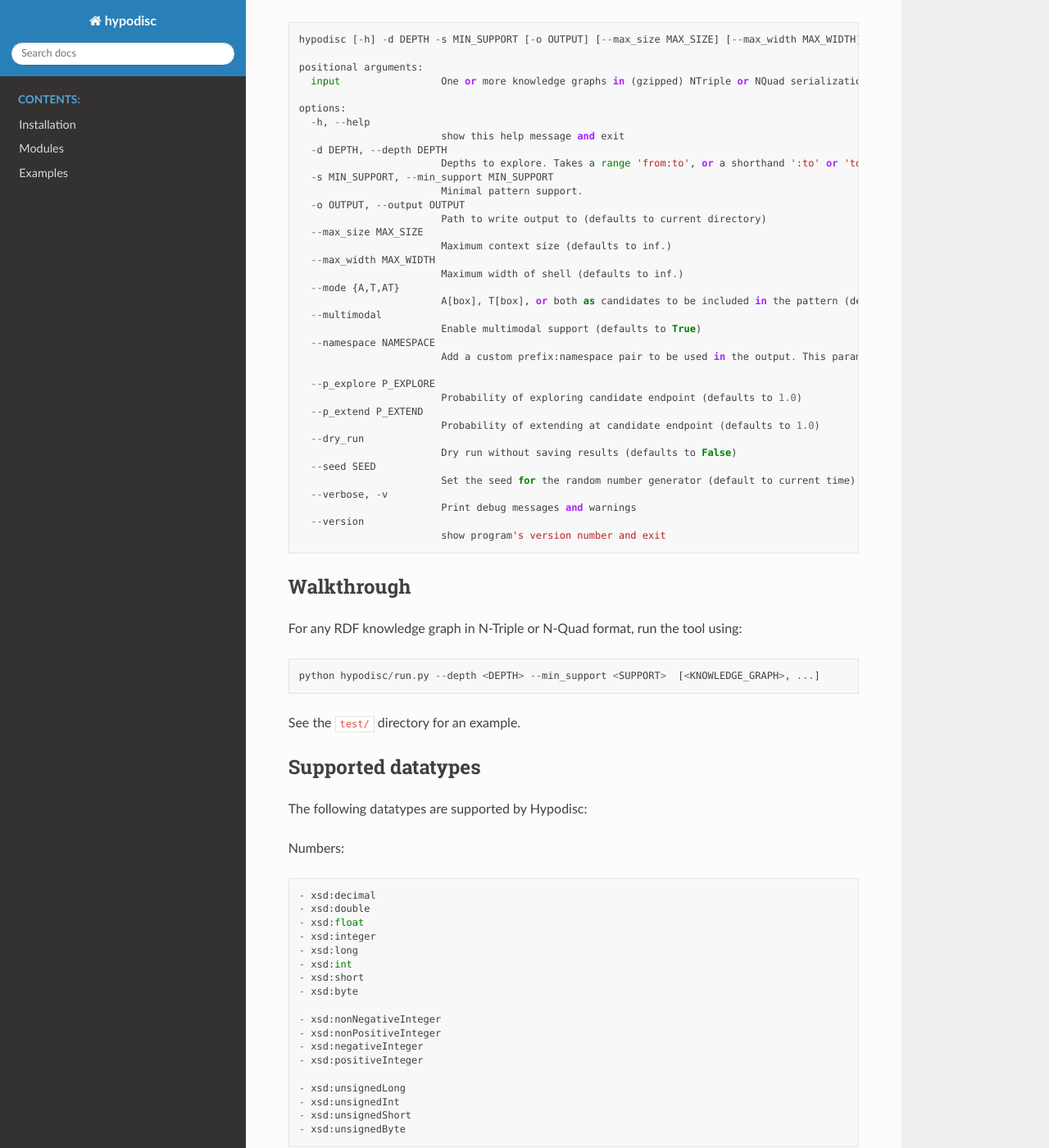
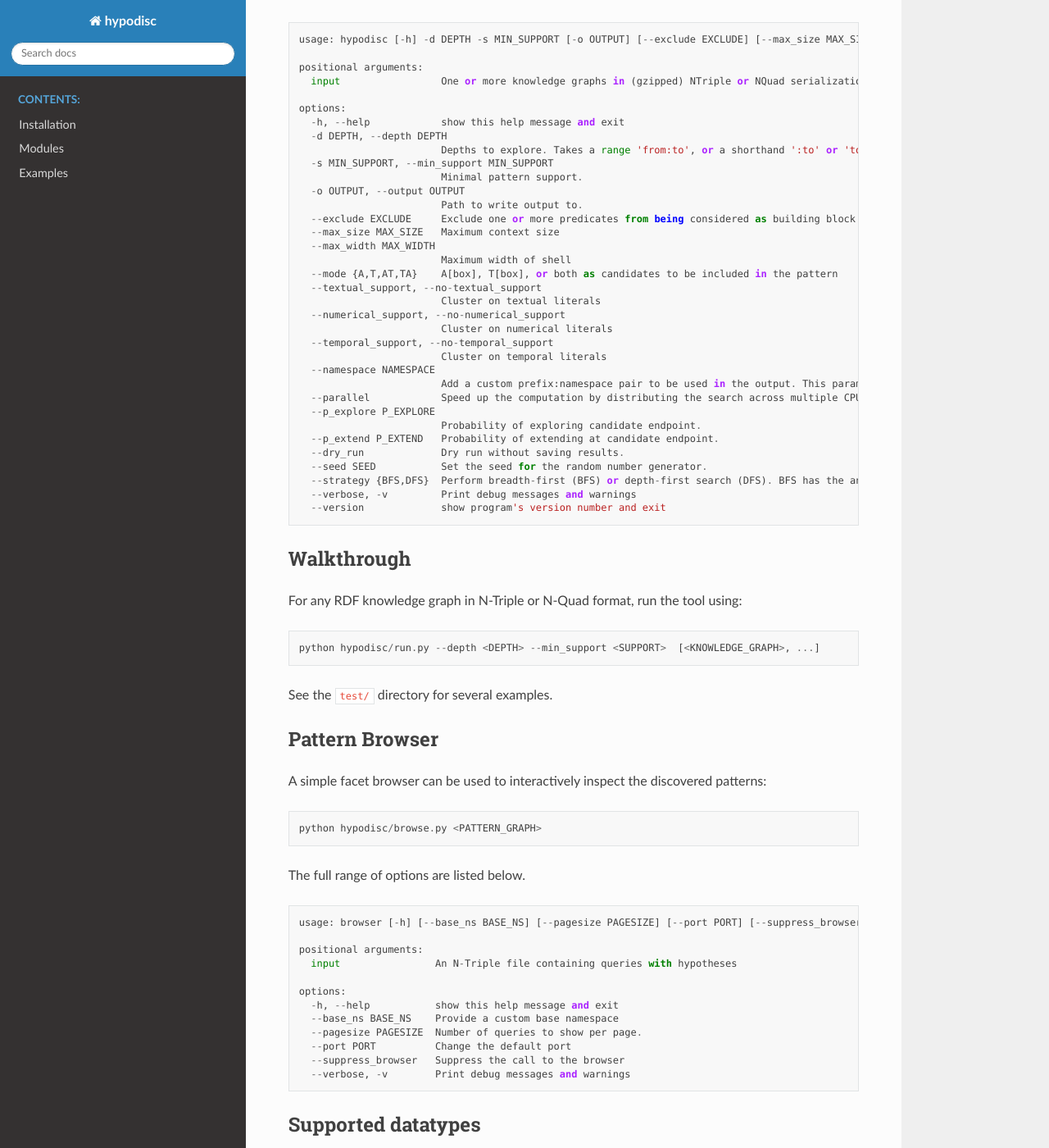
Before and after one commit to wxwilcke/hypodisc, a Sphinx documentation site: the page built from docs/source/index.rst, in a window 1280 px wide and 1400 px high, scrolled down 1200 px. Shown: the whole window at 82% size. Built offline with Sphinx 7.4.7 and the Read the Docs theme 2.0.0, drawn with Linux system fonts in a browser that asks for light colours; some of the changed text lies outside the part shown.

Commit message:
Updated documentation

```diff
--- a/docs/source/hypodisc.rst
+++ b/docs/source/hypodisc.rst
@@ -5,6 +5,11 @@
 ---------------------------
 
 .. automodule:: hypodisc.run
+   :members:
+   :undoc-members:
+   :show-inheritance:
+
+.. automodule:: hypodisc.browser
    :members:
    :undoc-members:
    :show-inheritance:
--- a/docs/source/index.rst
+++ b/docs/source/index.rst
@@ -17,15 +17,15 @@
 
 To install this tool you will need the `git version control system <https://git-scm.com>`_ and a recent `Python <https://www.python.org>`_ setup which include ``pip``.
 
-1) Clone this repository using ``git``: ::
+1) Clone this repository (and the necessary submodules) using ``git``: ::
 
-    git clone https://gitlab.com/wxwilcke/hypodisc.git
+    git clone --recurse-submodules https://gitlab.com/wxwilcke/hypodisc.git
 
 2) Change directory to the root of the tool: ::
 
     cd hypodisc/
 
-3) Install the prerequisites (numpy, sklearn, and pyRDF) and the tool itself using pip: ::
+3) Install the prerequisites (numpy, sklearn, flask, and pyRDF) and the tool itself using pip: ::
 
     pip install .
 
@@ -36,43 +36,42 @@
 
 Hypodisc accepts the follow parameters: ::
 
-    hypodisc [-h] -d DEPTH -s MIN_SUPPORT [-o OUTPUT] [--max_size MAX_SIZE] [--max_width MAX_WIDTH] [--mode {A,T,AT,TA}] [--multimodal] [--namespace NAMESPACE] [--p_explore P_EXPLORE] [--p_extend P_EXTEND] [--dry_run] [--seed SEED] [--verbose] [--version] input [input ...]
+
+    usage: hypodisc [-h] -d DEPTH -s MIN_SUPPORT [-o OUTPUT] [--exclude EXCLUDE] [--max_size MAX_SIZE] [--max_width MAX_WIDTH] [--mode {A,T,AT,TA}] [--textual_support | --no-textual_support] [--numerical_support | --no-numerical_support] [--temporal_support | --no-temporal_support] [--namespace NAMESPACE] [--parallel] [--p_explore P_EXPLORE] [--p_extend P_EXTEND] [--dry_run] [--seed SEED] [--strategy {BFS,DFS}] [--verbose] [--version] input [input ...]
 
     positional arguments:
       input                 One or more knowledge graphs in (gzipped) NTriple or NQuad serialization format.
 
     options:
-      -h, --help
-                            show this help message and exit
+      -h, --help            show this help message and exit
       -d DEPTH, --depth DEPTH
                             Depths to explore. Takes a range 'from:to', or a shorthand ':to' or 'to' if all depths up to that point are to be considered.
       -s MIN_SUPPORT, --min_support MIN_SUPPORT
                             Minimal pattern support.
       -o OUTPUT, --output OUTPUT
-                            Path to write output to (defaults to current directory)
-      --max_size MAX_SIZE
-                            Maximum context size (defaults to inf.)
+                            Path to write output to.
+      --exclude EXCLUDE     Exclude one or more predicates from being considered as building block for pattern.
+      --max_size MAX_SIZE   Maximum context size
       --max_width MAX_WIDTH
-                            Maximum width of shell (defaults to inf.)
-      --mode {A,T,AT}
-                            A[box], T[box], or both as candidates to be included in the pattern (defaults to AT)
-      --multimodal
-                            Enable multimodal support (defaults to True)
+                            Maximum width of shell
+      --mode {A,T,AT,TA}    A[box], T[box], or both as candidates to be included in the pattern
+      --textual_support, --no-textual_support
+                            Cluster on textual literals
+      --numerical_support, --no-numerical_support
+                            Cluster on numerical literals
+      --temporal_support, --no-temporal_support
+                            Cluster on temporal literals
       --namespace NAMESPACE
                             Add a custom prefix:namespace pair to be used in the output. This parameter can be used more than once to provide multiple mappings. Must be provided as 'prefix:namespace', eg 'ex:http://example.org/'.
-
+      --parallel            Speed up the computation by distributing the search across multiple CPU cores
       --p_explore P_EXPLORE
-                            Probability of exploring candidate endpoint (defaults to 1.0)
-      --p_extend P_EXTEND
-                            Probability of extending at candidate endpoint (defaults to 1.0)
-      --dry_run
-                            Dry run without saving results (defaults to False)
-      --seed SEED
-                            Set the seed for the random number generator (default to current time)
-      --verbose, -v
-                            Print debug messages and warnings
-      --version
-                            show program's version number and exit
+                            Probability of exploring candidate endpoint.
+      --p_extend P_EXTEND   Probability of extending at candidate endpoint.
+      --dry_run             Dry run without saving results.
+      --seed SEED           Set the seed for the random number generator.
+      --strategy {BFS,DFS}  Perform breadth-first (BFS) or depth-first search (DFS). BFS has the anytime property; DFS uses less memory.
+      --verbose, -v         Print debug messages and warnings
+      --version             show program's version number and exit
 
 Walkthrough
 -----------
@@ -81,7 +80,29 @@
 
     python hypodisc/run.py --depth <DEPTH> --min_support <SUPPORT>  [<KNOWLEDGE_GRAPH>, ...]
 
-See the ``test/`` directory for an example.
+See the ``test/`` directory for several examples.
+
+Pattern Browser
+--------------
+
+A simple facet browser can be used to interactively inspect the discovered patterns: ::
+
+    python hypodisc/browse.py <PATTERN_GRAPH>
+
+The full range of options are listed below. ::
+
+    usage: browser [-h] [--base_ns BASE_NS] [--pagesize PAGESIZE] [--port PORT] [--suppress_browser] [--verbose] input
+
+    positional arguments:
+      input                An N-Triple file containing queries with hypotheses
+
+    options:
+      -h, --help           show this help message and exit
+      --base_ns BASE_NS    Provide a custom base namespace
+      --pagesize PAGESIZE  Number of queries to show per page.
+      --port PORT          Change the default port
+      --suppress_browser   Suppress the call to the browser
+      --verbose, -v        Print debug messages and warnings
 
 Supported datatypes
 -------------------
--- a/docs/source/install.rst
+++ b/docs/source/install.rst
@@ -3,15 +3,15 @@
 
 To install this tool you will need the `git version control system <https://git-scm.com>`_ and a recent `Python <https://www.python.org>`_ setup which include ``pip``.
 
-1) Clone this repository using ``git``: ::
+1) Clone this repository (and the necessary submodules) using ``git``: ::
 
-    git clone https://gitlab.com/wxwilcke/hypodisc.git
+    git clone --recurse-submodules https://gitlab.com/wxwilcke/hypodisc.git
 
 2) Change directory to the root of the tool: ::
 
     cd hypodisc/
 
-3) Install the prerequisites (numpy, sklearn, and pyRDF) and the tool itself using pip: ::
+3) Install the prerequisites (numpy, sklearn, flask, and pyRDF) and the tool itself using pip: ::
 
     pip install .
 
```
Also changed, not shown: README.md (+40 -31 lines), docs/source/examples.rst (+21 -5 lines), 1 other file.
